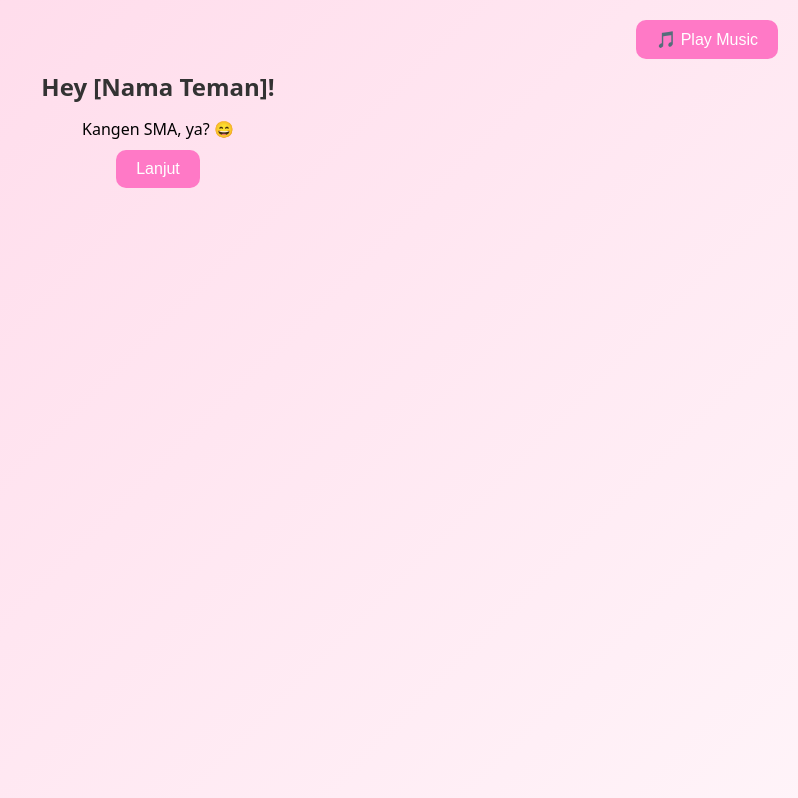
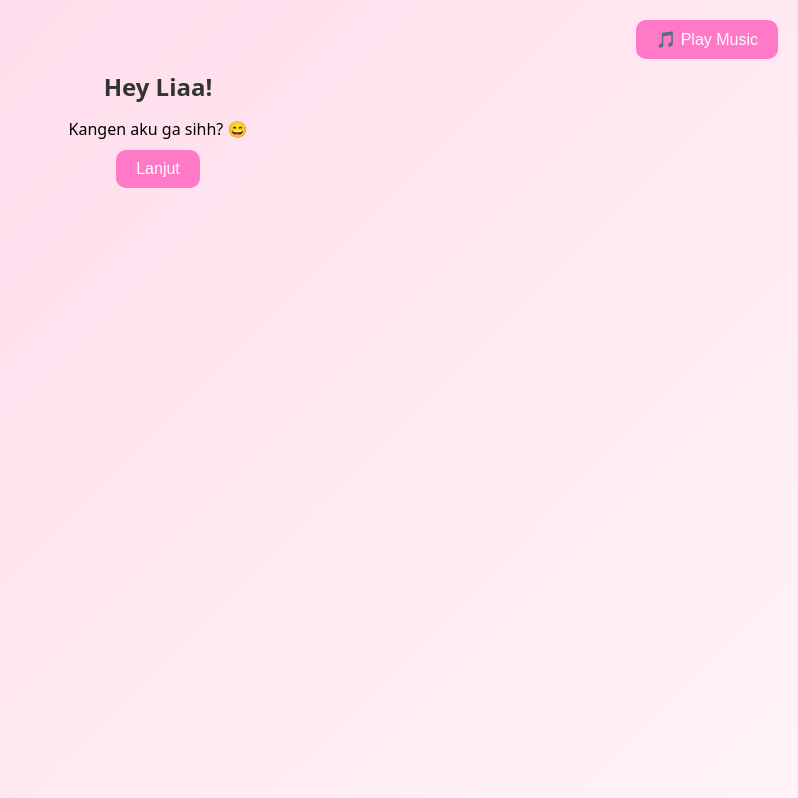
Before and after one commit to rajabima-bit/rooooo, a plain HTML site: page index.html in a window 1280 px wide. Shown: the top 798 px of the page, without its empty margins (482-1280 px from the left). Drawn offline with Linux system fonts and the light colour scheme.

Commit message:
index.html

```diff
--- a/index.html
+++ b/index.html
@@ -17,8 +17,8 @@
 <!-- Halaman Utama -->
 <section id="home" class="page active">
   <div class="welcome-box">
-    <h1>Hey [Nama Teman]!</h1>
-    <p>Kangen SMA, ya? 😄</p>
+    <h1>Hey Liaa!</h1>
+    <p>Kangen aku ga sihh? 😄</p>
     <button id="startBtn">Lanjut</button>
   </div>
 </section>
```
